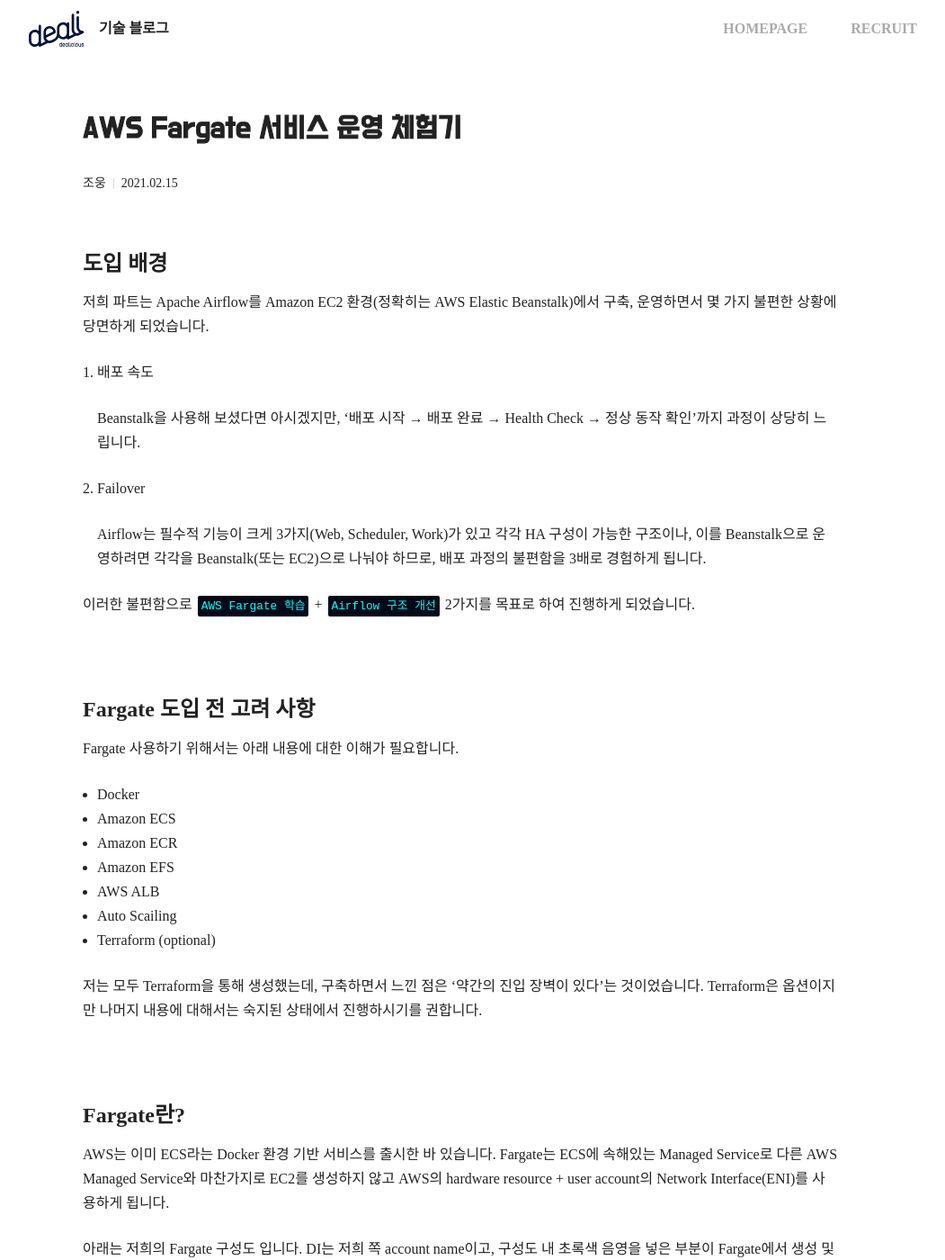
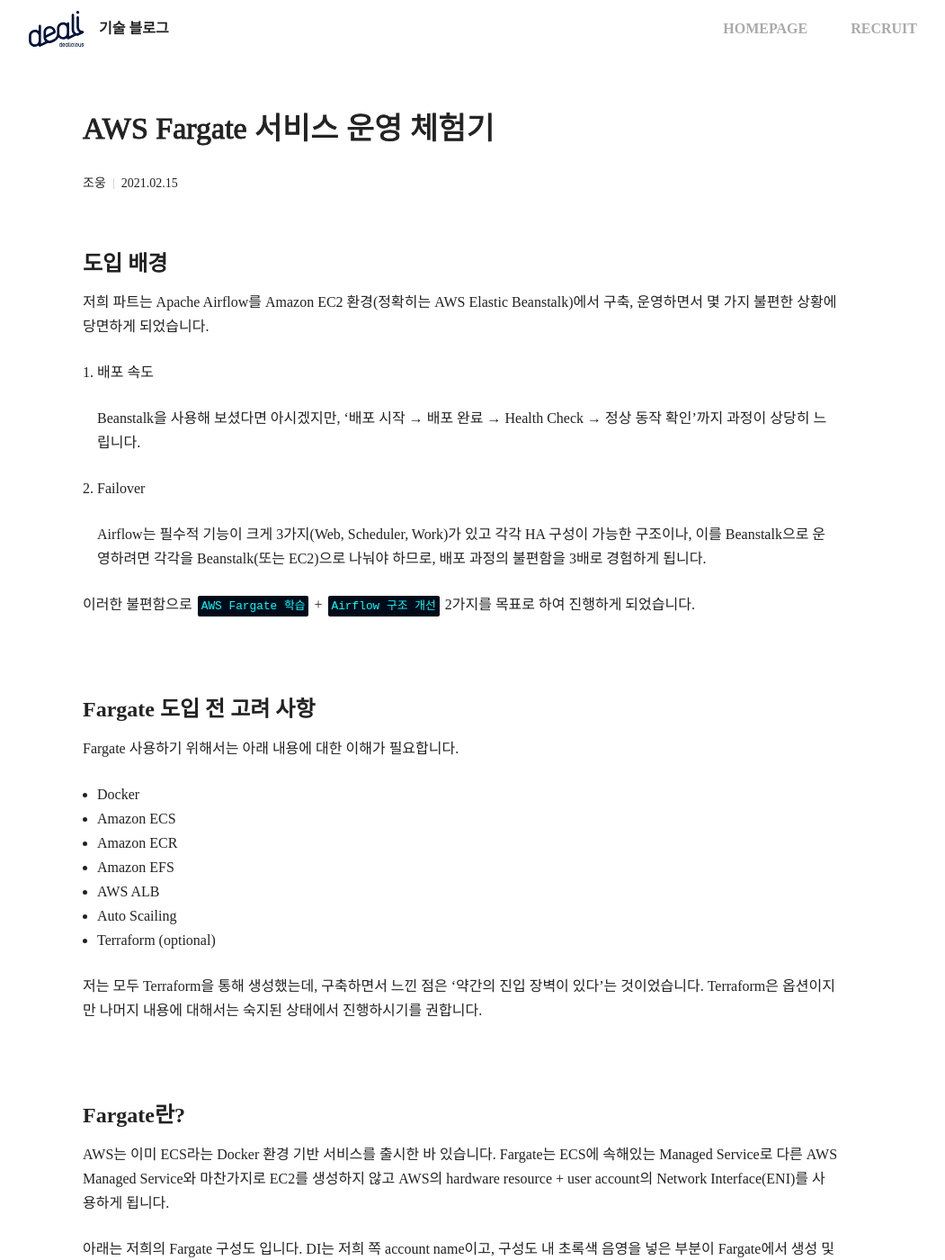
Before and after one commit to dealicious-inc/dealicious-inc.github.io, a Jekyll site: the page built from _posts/2021-02-15-airflow-with-fargate.md, in a window 1280 px wide and 1400 px high. Shown: the whole window at 90% size, without its empty margins (128-1179 px from the left). Built offline with Jekyll 4.4.1, drawn with Linux system fonts in a browser that asks for light colours.

Commit message:
폰트 변경

```diff
--- a/_sass/main.scss
+++ b/_sass/main.scss
@@ -154,7 +154,7 @@
     padding-top: 40px;
     width: 840px;
     &--title {
-      font-family: DoHyeon;
+      font-family: NotoSansCJKkr;
       line-height: 1.38;
       -webkit-text-stroke: 1px #222222;
       font-size: 34px;
```
